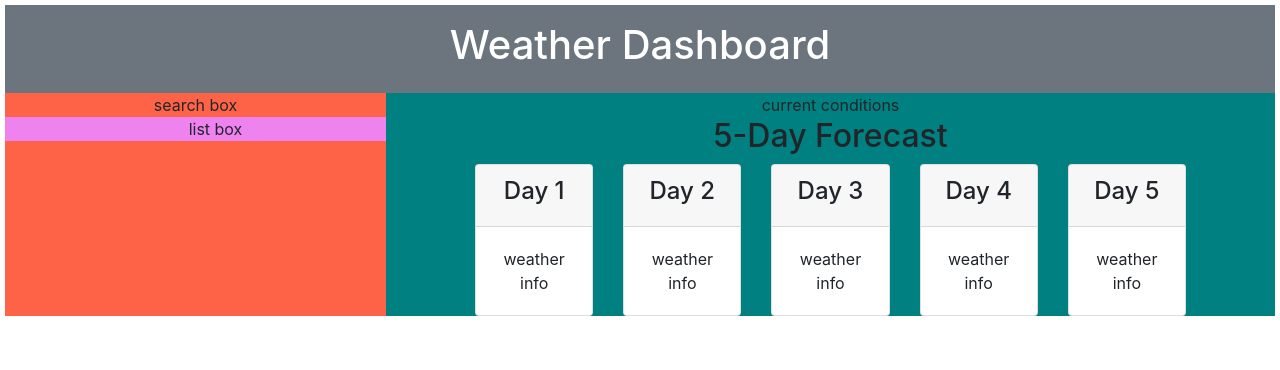
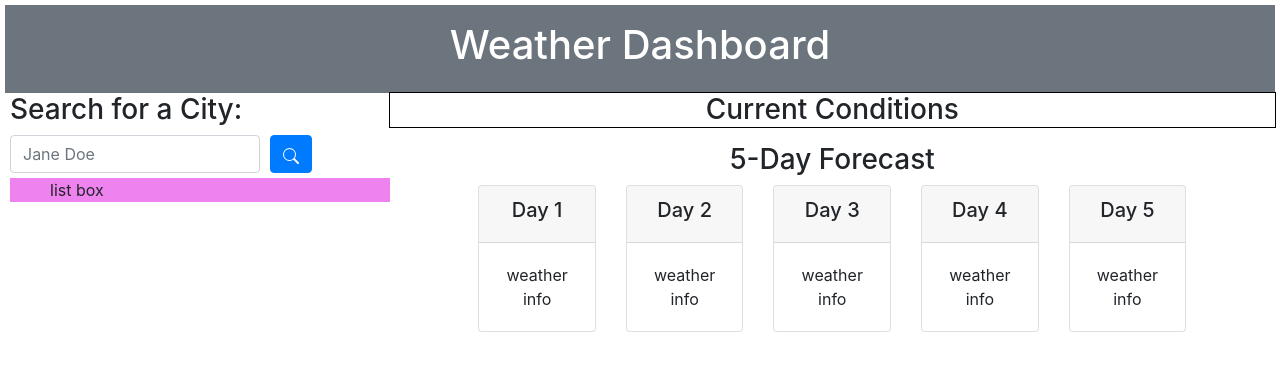
Before and after one commit to OwaisIslam/weather-dashboard, a plain HTML site: page index.html in a window 1280 px wide. Drawn offline with nearby package versions, Linux system fonts and the light colour scheme.

Commit message:
finished styling page

```diff
--- a/assets/css/style.css
+++ b/assets/css/style.css
@@ -1,6 +1,5 @@
 body {
     margin: 5px;
-    padding: 0;
 }
 
 main {
@@ -17,25 +16,33 @@ section {
     justify-content: center;
 }
 
-.search-panel,
-.results-panel {
-    text-align: center;
+.search-panel {
+    /* background-color: tomato; */
+    width: 30%;
+    margin-left: 5px;
+    padding-bottom: 10px;
 }
 
-.search-panel {
-    background-color: tomato;
-    width: 30%;
-}
-
-.results-panel {
-    background-color: teal;
-    width: 70%;
+.search-button {
+    margin-left: -2.7%;
 }
 
 .city-list-box {
     background-color: violet;
+    margin-top: 5px;
 }
 
 .city-list {
     list-style-type: none;
 }
+
+.results-panel {
+    /* background-color: teal; */
+    text-align: center;
+    width: 70%;
+    padding-bottom: 10px;
+}
+
+.current-conditions-panel {
+    outline: 1px solid black;
+}
--- a/assets/js/script.js
+++ b/assets/js/script.js
@@ -0,0 +1,4 @@
+$("#search-button").on("click", function (e) {
+    e.preventDefault();
+    console.log("clicked");
+})
--- a/index.html
+++ b/index.html
@@ -17,27 +17,61 @@
     <main>
         <section class="search-panel">
             <div class="search-box">
-                search box
-            </div>
-            <div class="city-list-box">
-                <ul class="city-list">
-                    <li class="city-name">list box</li>
-                </ul>
+                <h3>Search for a City:</h3>
+                <form>
+                    <div class="form-row align-items-center">
+                        <div class="col-8 search-field">
+                            <label class="sr-only" for="inlineFormInputName">Name</label>
+                            <input type="text" class="form-control" id="inlineFormInputName" placeholder="Jane Doe">
+                        </div>
+                        <div class="col-3 search-button-panel">
+                            <button type="submit" class="btn btn-primary" id="search-button"><svg width="1em" height="1em"
+                                    viewBox="0 0 16 16" class="bi bi-search" fill="currentColor"
+                                    xmlns="http://www.w3.org/2000/svg">
+                                    <path fill-rule="evenodd"
+                                        d="M10.442 10.442a1 1 0 0 1 1.415 0l3.85 3.85a1 1 0 0 1-1.414 1.415l-3.85-3.85a1 1 0 0 1 0-1.415z" />
+                                    <path fill-rule="evenodd"
+                                        d="M6.5 12a5.5 5.5 0 1 0 0-11 5.5 5.5 0 0 0 0 11zM13 6.5a6.5 6.5 0 1 1-13 0 6.5 6.5 0 0 1 13 0z" />
+                                </svg>
+                            </button>
+                        </div>
+                    </div>
+                    <div class="city-list-box">
+                        <ul class="city-list">
+                            <li class="city-name">list box</li>
+                        </ul>
+                    </div>
+                </form>
             </div>
         </section>
 
         <section class="results-panel">
-            <div class="current-conditions">
-                current conditions
+            <div class="current-conditions-panel">
+                <h3>Current Conditions</h3>
+                <div>
+                    <p id="city-name"></p>
+                </div>
+                <div>
+                    <p id="temperature"></p>
+                </div>
+                <div>
+                    <p id="humidity"></p>
+                </div>
+                <div>
+                    <p class="wind-speed"></p>
+                </div>
+                <div>
+                    <p class="uv-index"></p>
+                </div>
             </div>
-            <div class="forecast">
-                <h2>5-Day Forecast</h2>
+            <div class="forecast-panel">
+                <h3>5-Day Forecast</h3>
                 <div class="container">
                     <div class="row">
                         <div class="col-2">
                             <div class="card">
                                 <div class="card-header">
-                                    <h4>Day 1</h4>
+                                    <h5>Day 1</h5>
                                 </div>
                                 <div class="card-body">
                                     <p class="card-text">weather info</p>
@@ -47,7 +81,7 @@
                         <div class="col-2">
                             <div class="card">
                                 <div class="card-header">
-                                    <h4>Day 2</h4>
+                                    <h5>Day 2</h5>
                                 </div>
                                 <div class="card-body">
                                     <p class="card-text">weather info</p>
@@ -57,7 +91,7 @@
                         <div class="col-2">
                             <div class="card">
                                 <div class="card-header">
-                                    <h4>Day 3</h4>
+                                    <h5>Day 3</h5>
                                 </div>
                                 <div class="card-body">
                                     <p class="card-text">weather info</p>
@@ -67,7 +101,7 @@
                         <div class="col-2">
                             <div class="card">
                                 <div class="card-header">
-                                    <h4>Day 4</h4>
+                                    <h5>Day 4</h5>
                                 </div>
                                 <div class="card-body">
                                     <p class="card-text">weather info</p>
@@ -77,7 +111,7 @@
                         <div class="col-2">
                             <div class="card">
                                 <div class="card-header">
-                                    <h4>Day 5</h4>
+                                    <h5>Day 5</h5>
                                 </div>
                                 <div class="card-body">
                                     <p class="card-text">weather info</p>
```
